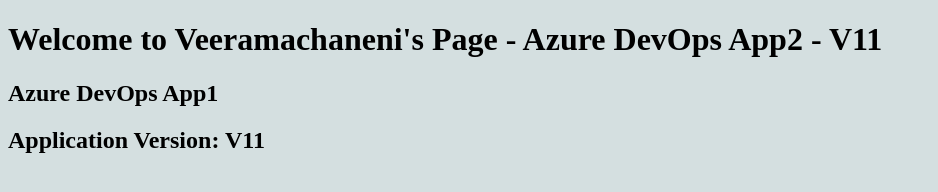
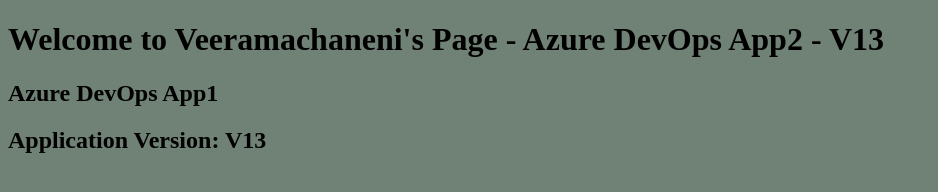
Before and after one commit to techtonicals/devops-acr-aks-app, a plain HTML site: page index.html in a window 1280 px wide. Shown: the whole page, without its empty margins (0-938 px from the left). Drawn offline with Linux system fonts and the light colour scheme.

Commit message:
release v13

```diff
--- a/index.html
+++ b/index.html
@@ -1,8 +1,8 @@
 <!DOCTYPE html>
 <html>
-   <body style="background-color:rgb(212, 223, 224);">
-      <h1>Welcome to Veeramachaneni's Page - Azure DevOps App2 - V11</h1>
+   <body style="background-color:rgb(112, 129, 117);">
+      <h1>Welcome to Veeramachaneni's Page - Azure DevOps App2 - V13</h1>
       <h2>Azure DevOps App1</h2>
-      <h2>Application Version: V11</h2>
+      <h2>Application Version: V13</h2>
    </body>
 </html>
```
